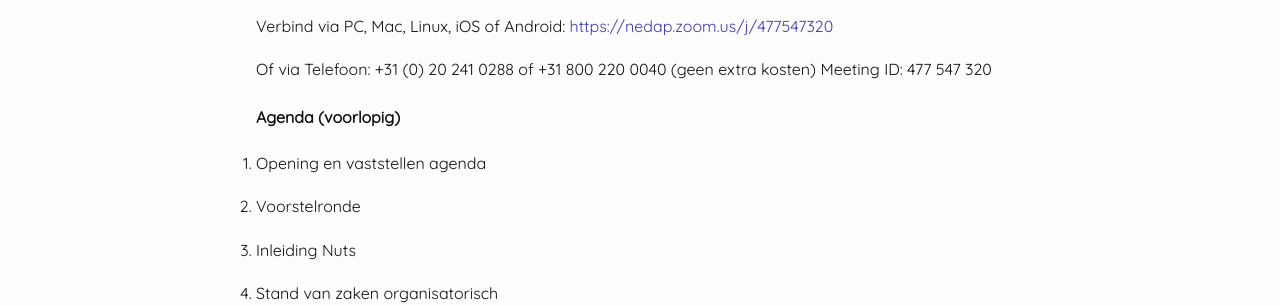
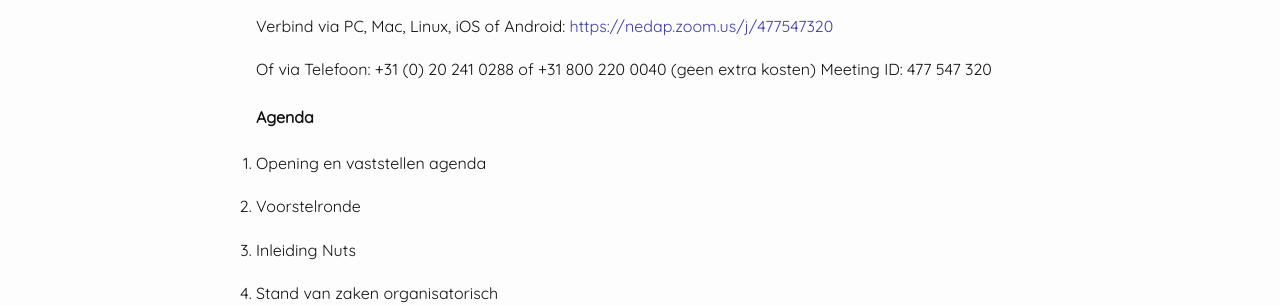
Before and after one commit to nuts-foundation/nuts-webpresence, a Jekyll site: the page built from community.md, in a window 1280 px wide and 900 px high, scrolled down 1075 px. Shown: the part 153-458 px from the top of the window. Built offline with Jekyll 4.4.1, drawn with Linux system fonts in a browser that asks for light colours.

Commit message:
Remove the word 'voorlopig' from the agenda of tomorrow

```diff
--- a/community.md
+++ b/community.md
@@ -28,7 +28,7 @@
 
 Of via Telefoon: +31 (0) 20 241 0288  of +31 800 220 0040 (geen extra kosten) Meeting ID: 477 547 320
 
-#### Agenda (voorlopig)
+#### Agenda
 
 1. Opening en vaststellen agenda
 
```
